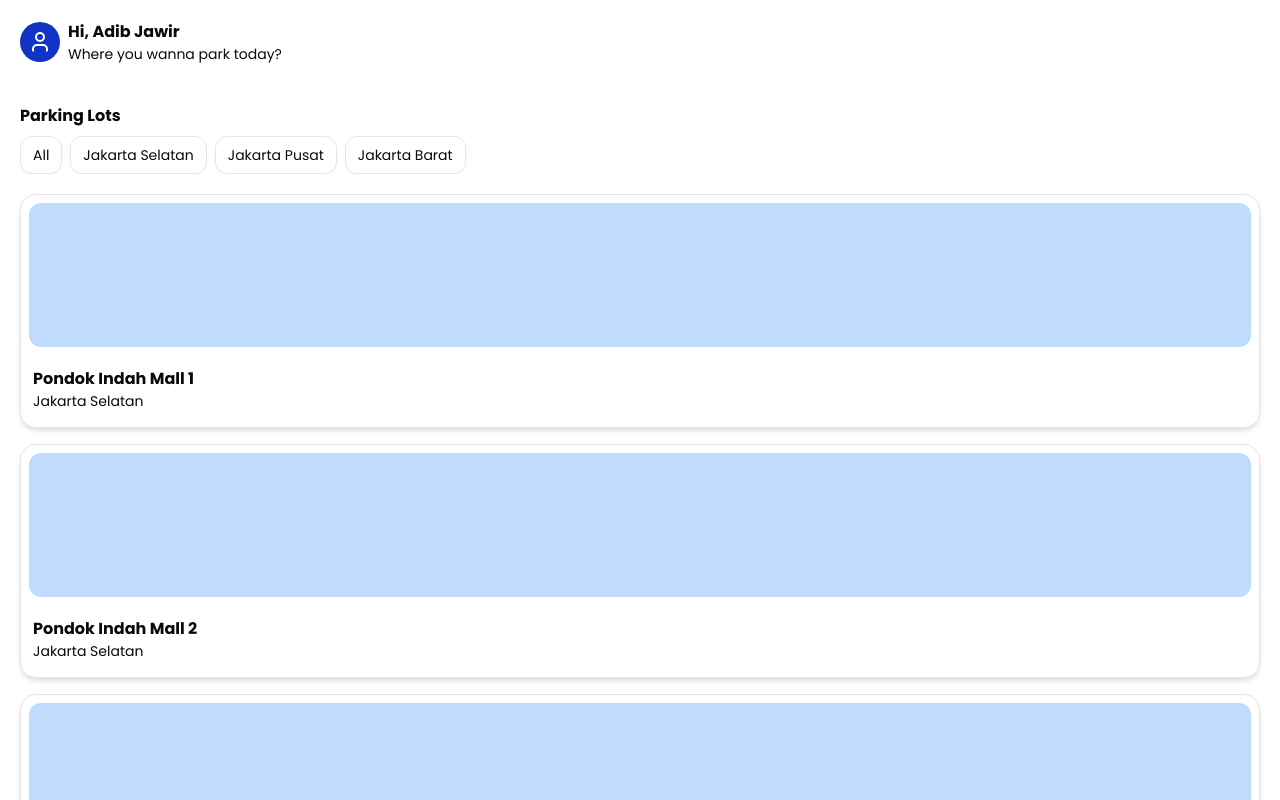
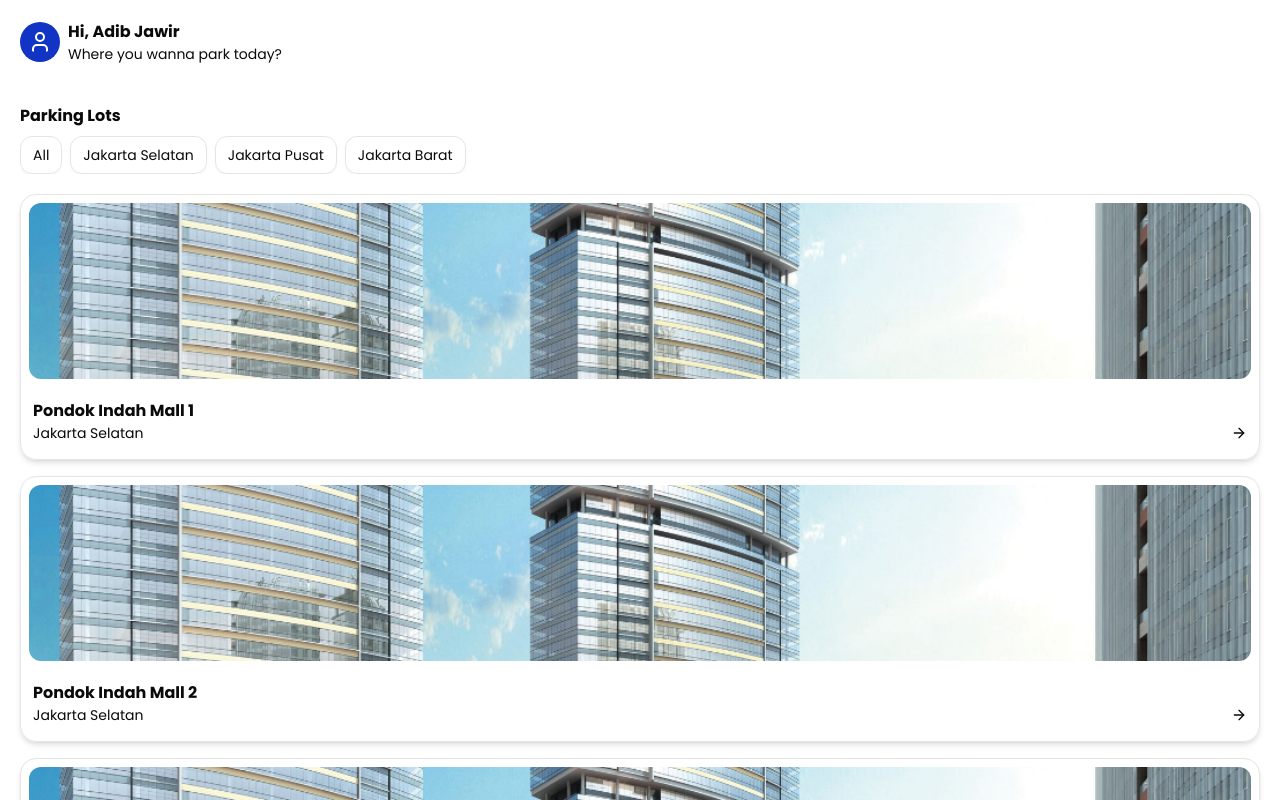
Before and after one commit to alxtim10/parking-monitoring, a Next.js app: page / in a window 1280 px wide. Shown: the top 800 px of the page. Built offline with nearby package versions, Linux system fonts and the light colour scheme.

Commit message:
add image

```diff
--- a/package.json
+++ b/package.json
@@ -21,6 +21,7 @@
     "react": "19.1.0",
     "react-dom": "19.1.0",
     "react-zoom-pan-pinch": "^3.7.0",
+    "socket.io-client": "^4.8.1",
     "tailwind-merge": "^3.3.1",
     "tailwindcss": "3.4",
     "tailwindcss-animate": "^1.0.7"
--- a/src/components/ParkingDetail.tsx
+++ b/src/components/ParkingDetail.tsx
@@ -6,6 +6,7 @@
 import React, { useEffect, useRef, useState } from 'react'
 import { TransformWrapper, TransformComponent } from 'react-zoom-pan-pinch';
 import ZoomableCanvas from './ZoomableCanvas'
+import { io } from 'socket.io-client'
 
 interface ParkingDetailProps {
     id: number
@@ -13,6 +14,33 @@
 
 export default function ParkingDetail({ id }: ParkingDetailProps) {
     const router = useRouter();
+
+    const ws = useRef<WebSocket | null>(null);
+    // useEffect(() => {
+    //     ws.current = new WebSocket('wss://valet-production.up.railway.app/api/test');
+
+    //     ws.current.onopen = () => {
+    //         console.log('WebSocket connected');
+    //         ws.current?.send('Waiting for parking slot update..'); // send a message
+    //     };
+
+    //     ws.current.onmessage = (event) => {
+    //         console.log('Message from server:', event.data);
+    //     };
+
+    //     ws.current.onclose = () => {
+    //         console.log('WebSocket disconnected');
+    //     };
+
+    //     ws.current.onerror = (error) => {
+    //         console.error('WebSocket error:', error);
+    //     };
+
+    //     return () => {
+    //         ws.current?.close();
+    //     };
+    // }, []);
+
     return (
         <section className="relative w-full min-h-screen overflow-auto touch-none">
             <div className="flex items-center justify-between p-5">
@@ -33,7 +61,7 @@
                 doubleClick={{ disabled: true }}
             >
                 <TransformComponent>
-                    <h1 className='ml-5 flex items-center gap-1 text-sm'>Entrance <ArrowRight className='w-3 h-3 ' /></h1>
+                    <h1 className='mb-5 flex items-center gap-1 text-sm'>Entrance <ArrowRight className='w-3 h-3 ' /></h1>
                     <div className="flex flex-col items-center gap-2">
 
                         <div className='flex flex-col items-center gap-10'>
--- a/src/components/Places.tsx
+++ b/src/components/Places.tsx
@@ -1,5 +1,7 @@
 'use client'
 import { places } from "@/constants"
+import { ArrowRight } from "lucide-react";
+import Image from "next/image";
 import { useRouter } from "next/navigation"
 
 
@@ -16,11 +18,15 @@
                 router.push(`/parking/${item.id}`)
               }}
               key={index} className="border w-full rounded-2xl shadow-md p-2 cursor-pointer">
-              <div className="h-36 w-full bg-blue-200 rounded-xl">
+              <div className="relative rounded-xl h-44">
+                <Image src={'/pim.jpg'} fill objectFit="cover" alt="asd" className="rounded-xl" />
               </div>
               <div className="mt-3 py-2 px-1">
                 <h1 className="font-bold">{item.name}</h1>
-                <h1 className="text-sm">{item.location}</h1>
+                <div className="flex items-center justify-between">
+                  <h1 className="text-sm">{item.location}</h1>
+                  <ArrowRight className="w-4 h-4" />
+                </div>
               </div>
             </div>
           )
```
Also changed, not shown: public/pim.jpg (added), 1 other file (tests, documents, lock files or other folders).
